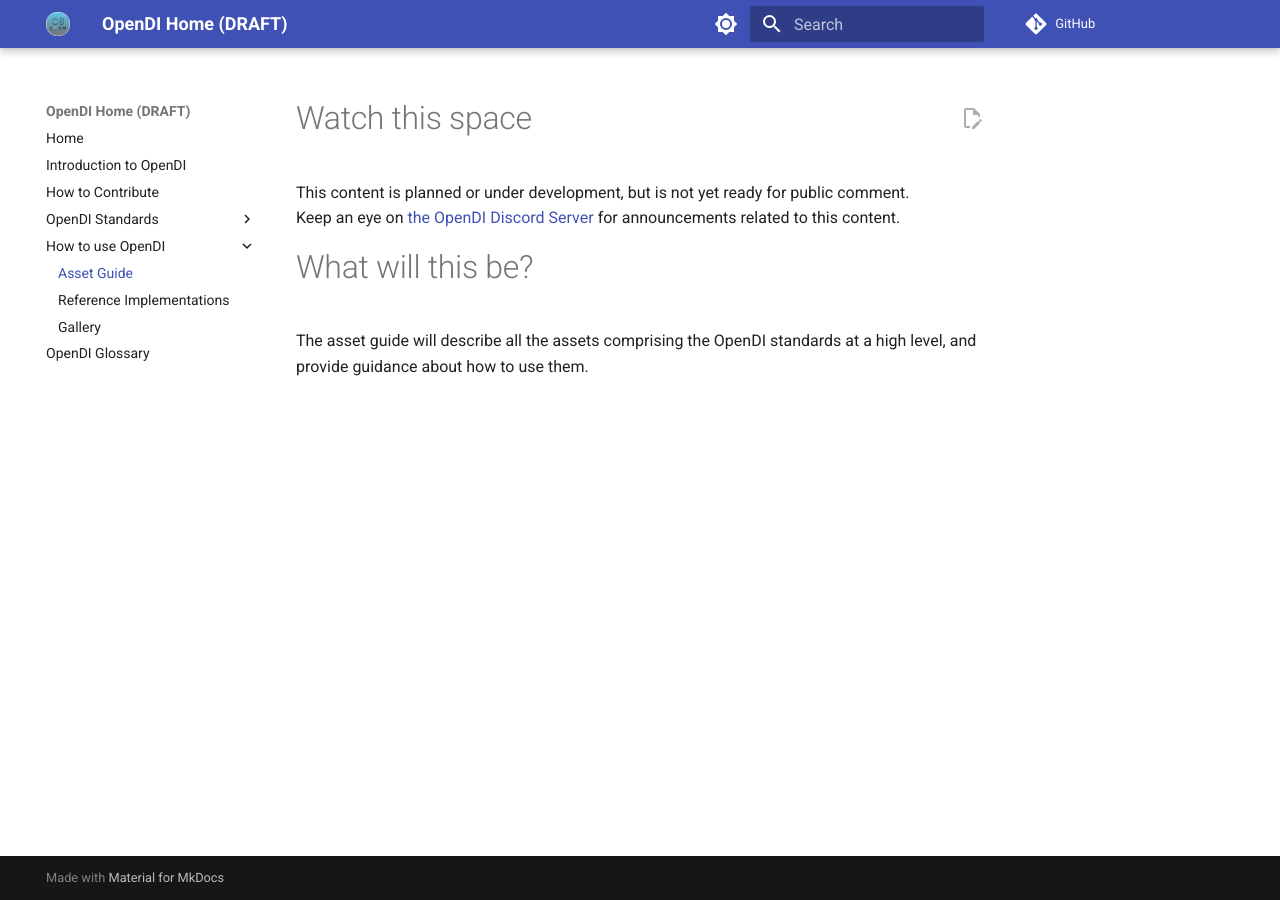
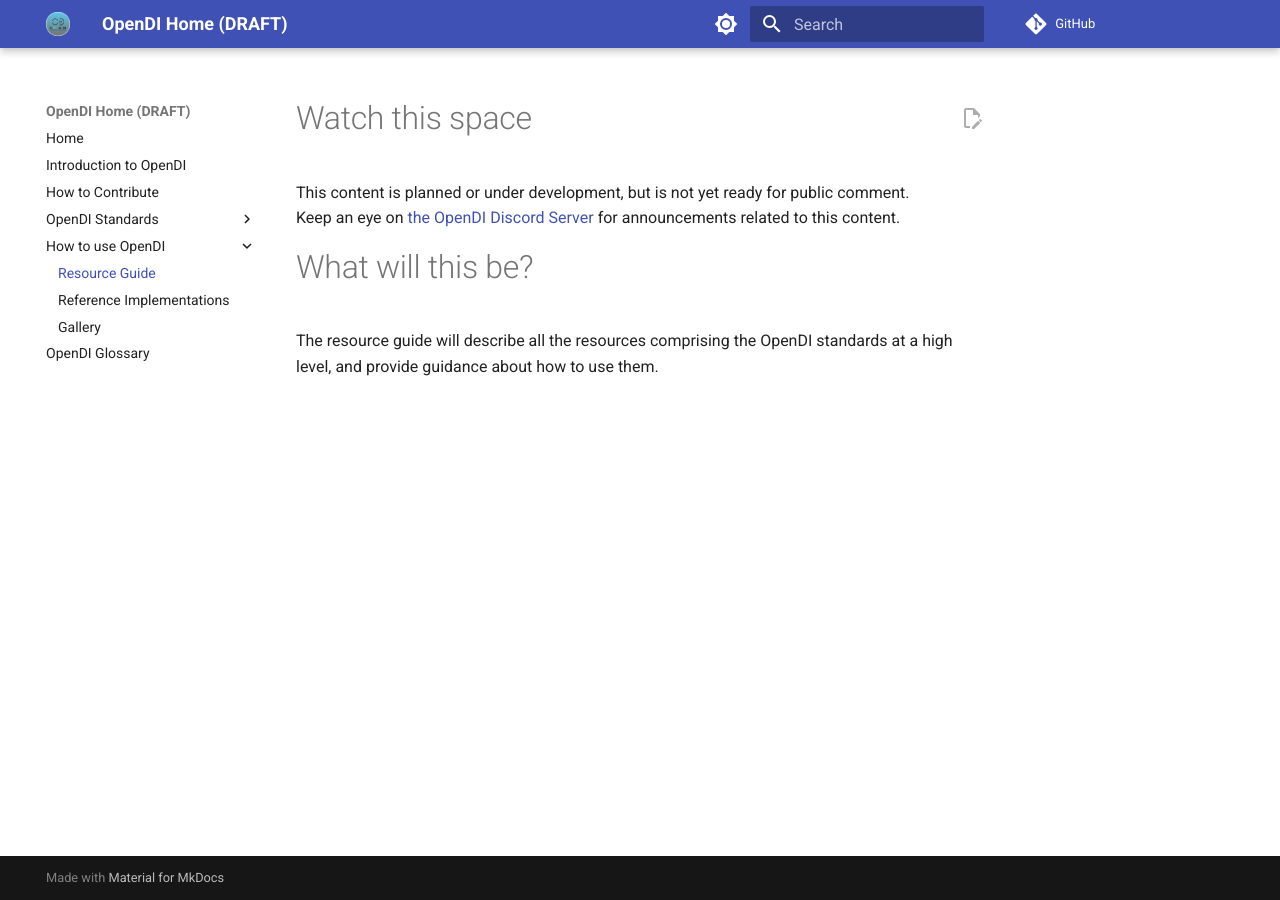
Before and after one commit to opendi-org/opendi-org.github.io, an MkDocs documentation site: the page built from docs/How-to-use-OpenDI/Resource Guide.md, in a window 1280 px wide. Built offline with MkDocs 1.6.1 and Material for MkDocs 9.7.7, drawn with Linux system fonts in a browser that asks for light colours; comment, search, counter and statistics services are not loaded.

Commit message:
Wording: 'assets' -> 'resources'
Reduced instances where the word 'asset' referred to OpenDI materials/resources, and not explicitly to Decision Assets,
to avoid overloading the term.

```diff
--- a/docs/How-to-use-OpenDI/Asset Guide.md
+++ b/docs/How-to-use-OpenDI/Resource Guide.md
@@ -4,4 +4,4 @@ Keep an eye on [the OpenDI Discord Server](https://discord.gg/FtAX3JStJz) for an
 
 # What will this be?
 
-The asset guide will describe all the assets comprising the OpenDI standards at a high level, and provide guidance about how to use them.
+The resource guide will describe all the resources comprising the OpenDI standards at a high level, and provide guidance about how to use them.
--- a/mkdocs.yml
+++ b/mkdocs.yml
@@ -16,7 +16,7 @@ nav:
     - '(Working Draft) JSON Schema': https://opendi-org.github.io/json-schema
     - 'API Specification': 'API Specification.md'
   - 'How to use OpenDI':
-    - 'Asset Guide': './How-to-use-OpenDI/Asset Guide.md'
+    - 'Resource Guide': './How-to-use-OpenDI/Resource Guide.md'
     - 'Reference Implementations': './How-to-use-OpenDI/Reference Implementations.md'
     - 'Gallery': './How-to-use-OpenDI/Gallery.md'
   - 'OpenDI Glossary': 'OpenDI Glossary.md'
```
Also changed, not shown: docs/OpenDI Intro Material.md (+1 -1 lines), docs/index.md (+1 -1 lines).
